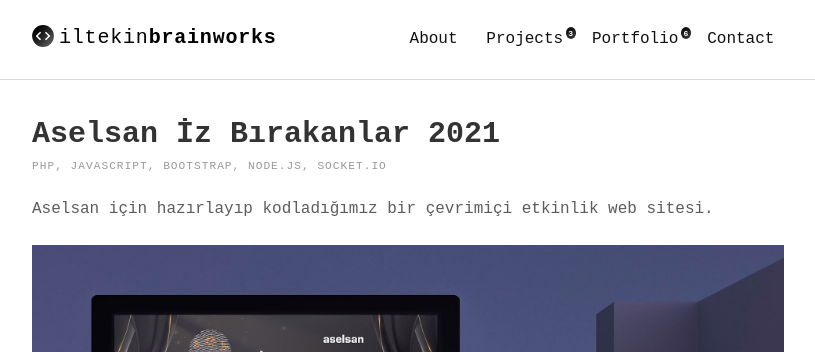
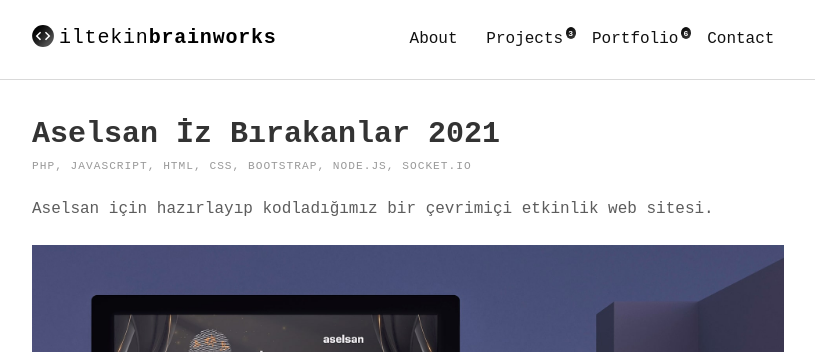
Before and after one commit to iltekin/iltekin.github.io, a Jekyll site: the page built from _portfolio/2022-02-15-aselsan-iz-birakanlar-2021.md, in a window 1280 px wide. Shown: the top 352 px of the page, without its empty margins (232-1047 px from the left). Built offline with Jekyll 4.4.1, drawn with Linux system fonts in a browser that asks for light colours; some web fonts are replaced.

Commit message:
portfolio layout fixed

```diff
--- a/_portfolio/2022-02-15-aselsan-iz-birakanlar-2021.md
+++ b/_portfolio/2022-02-15-aselsan-iz-birakanlar-2021.md
@@ -4,7 +4,7 @@
 comments: false
 description: "Aselsan'ın çevrimiçi etkinliği için tasarlanmış bir etkinlik web sitesi."
 keywords: "php, aselsan, iz bırakanlar"
-technologies: "php, javascript, bootstrap, node.js, socket.io"
+technologies: "php, javascript, html, css, bootstrap, node.js, socket.io"
 images: 004
 ---
 
```
Also changed, not shown: _portfolio/2020-04-22-huawei-kariyer-ussu-web-sitesi.md (+1 -1 lines), _portfolio/2021-11-24-uludag-ekonomi-zirvesi-2021.md (+1 -1 lines).
